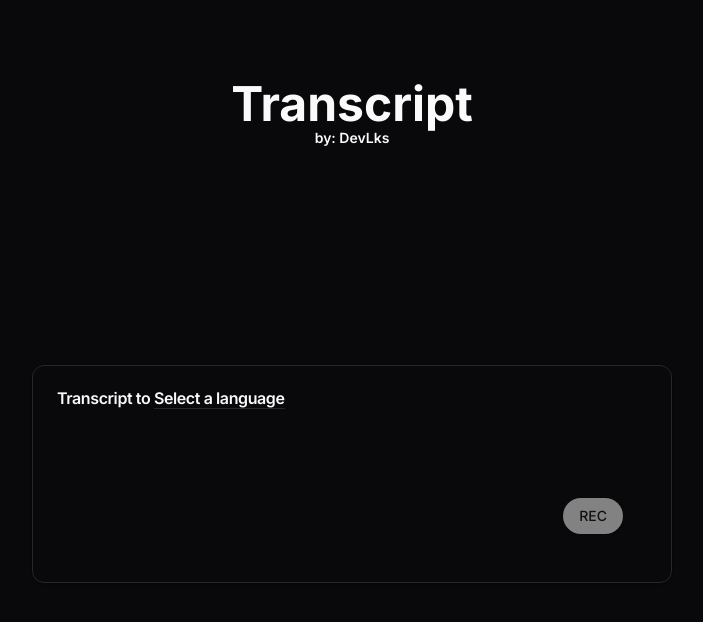
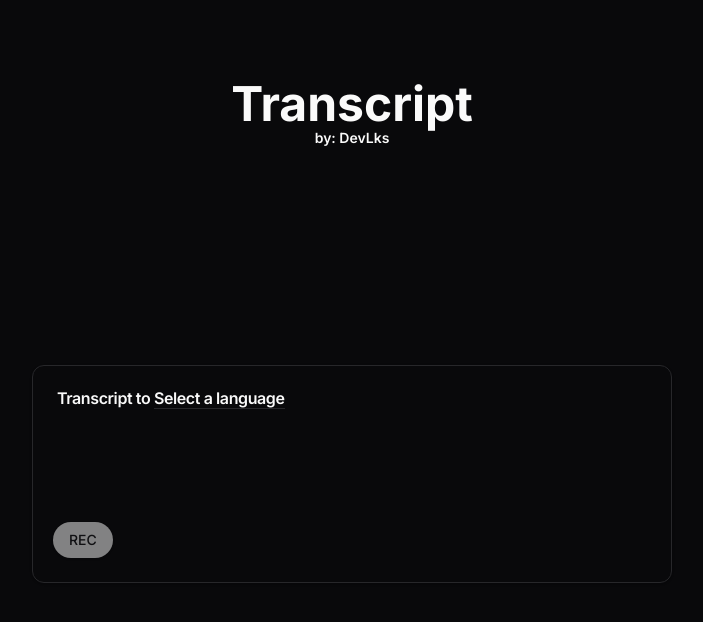
Before and after one commit to Dev-Lks/Transcript-, a Next.js app: page / in a window 1280 px wide. Shown: the top 622 px of the page, without its empty margins (288-991 px from the left). Built offline with nearby package versions, Linux system fonts and the light colour scheme.

Commit message:
fix: rec button getting out of card when text is bigger

```diff
--- a/src/components/main-speech.tsx
+++ b/src/components/main-speech.tsx
@@ -133,7 +133,7 @@ const MainSpeech = () => {
 
         <CardContent>
           {transcript}
-          <div className="w-full flex justify-end px-6 mb-6 gap-4">
+          <div className="relative bottom-0 right-1 pt-12">
             <Button
               disabled={lang !== "pt-BR" && lang !== "en-US"}
               onClick={handleToggleRecording}
```
